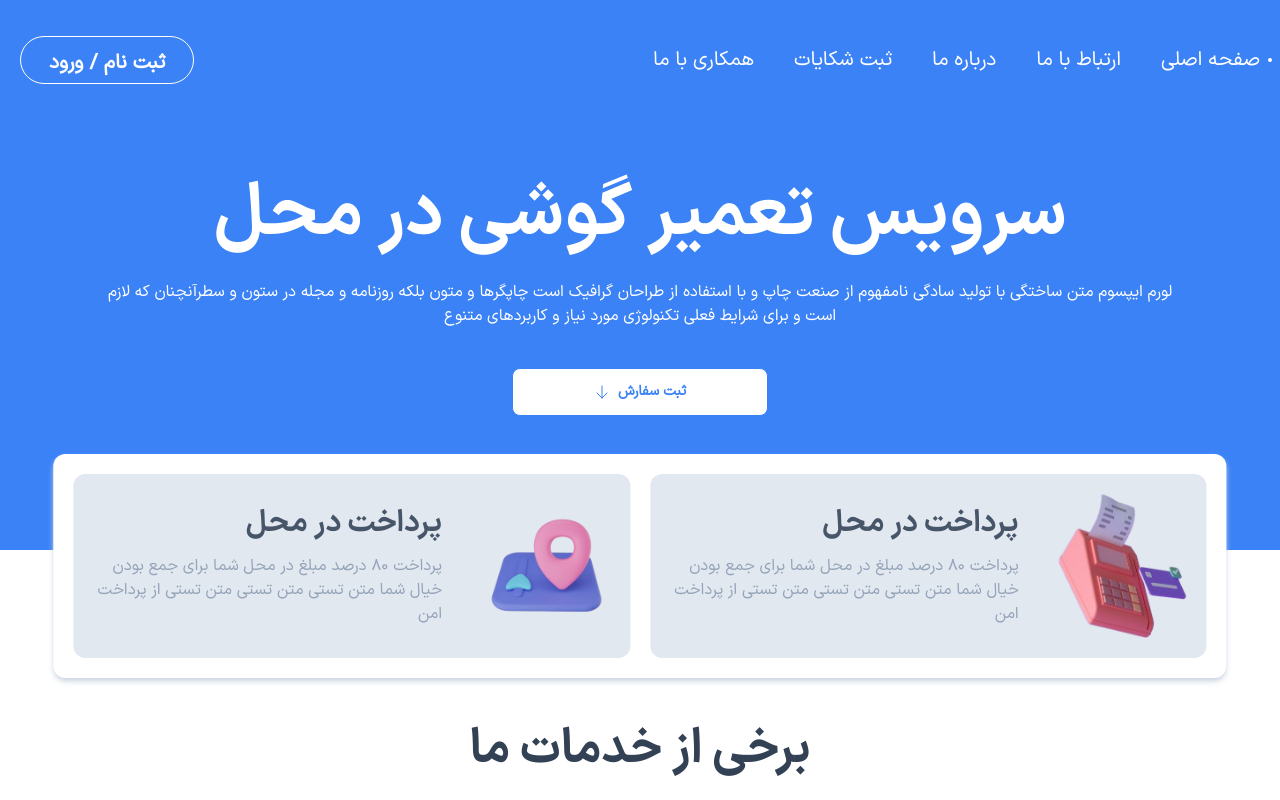
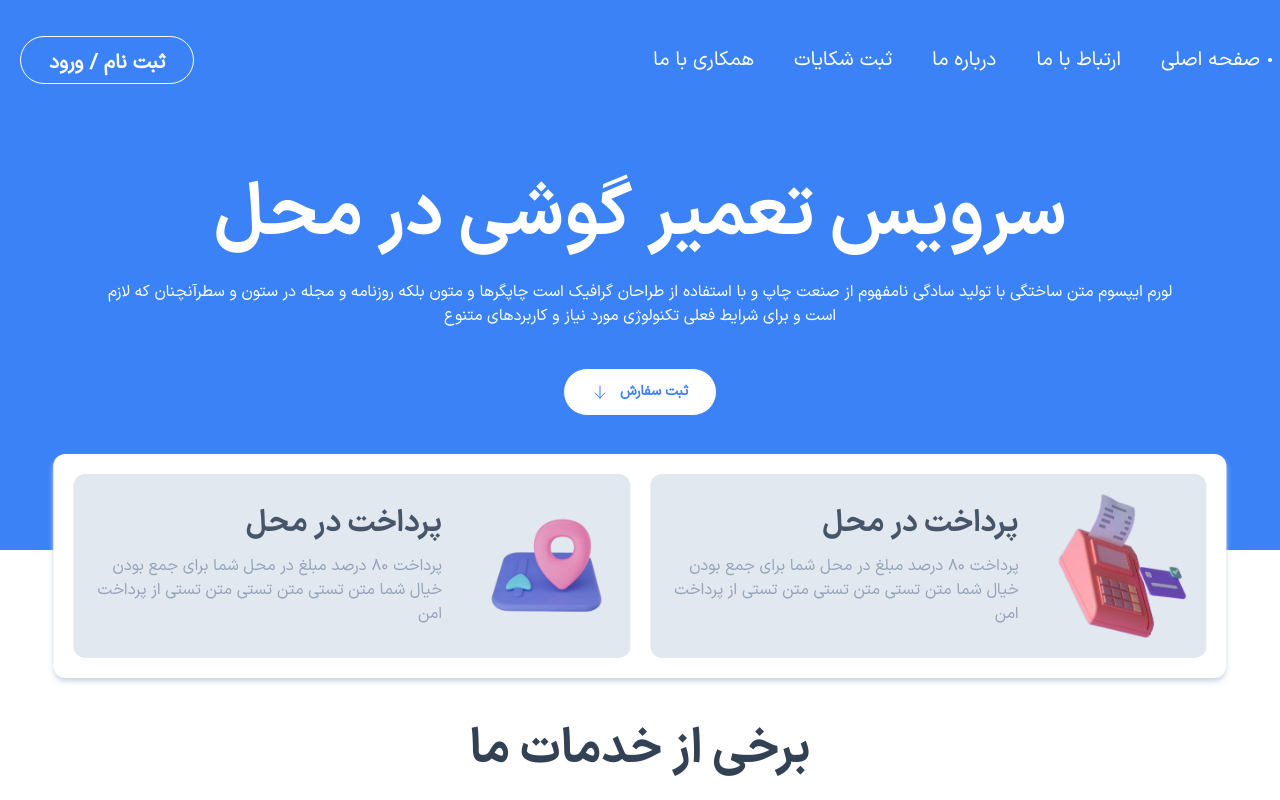
Before and after one commit to Apple-Service-ir/AppleService-RepairProject-FrontEnd, a React (Vite) app: page / in a window 1280 px wide. Shown: the top 800 px of the page. Built offline with nearby package versions, Linux system fonts and the light colour scheme.

Commit message:
change hero section btn

```diff
--- a/src/pages/Home/Home.jsx
+++ b/src/pages/Home/Home.jsx
@@ -21,8 +21,8 @@ export default function Home() {
         <p className="text-white w-full text-center mt-7 px-7 lg:px-24">
           لورم ایپسوم متن ساختگی با تولید سادگی نامفهوم از صنعت چاپ و با استفاده از طراحان گرافیک است چاپگرها و متون بلکه روزنامه و مجله در ستون و سطرآنچنان که لازم است و برای شرایط فعلی تکنولوژی مورد نیاز و کاربردهای متنوع
         </p>
-        <a href="#" className="btn btn-wide btn-outline bg-white text-blue-500 flex items-center gap-2 mt-5
-      hover:bg-white md:mt-10">ثبت سفارش
+        <a href="#" className="btn btn-outline bg-white text-blue-500 flex items-center gap-3
+         mt-5 rounded-full px-7 py-3 hover:bg-white hover:text-blue-500 md:mt-10">ثبت سفارش
           <svg xmlns="http://www.w3.org/2000/svg" fill="none" viewBox="0 0 24 24" strokeWidth={1.5} stroke="currentColor" className="w-4 h-4">
             <path strokeLinecap="round" strokeLinejoin="round" d="M19.5 13.5L12 21m0 0l-7.5-7.5M12 21V3" />
           </svg>
```
